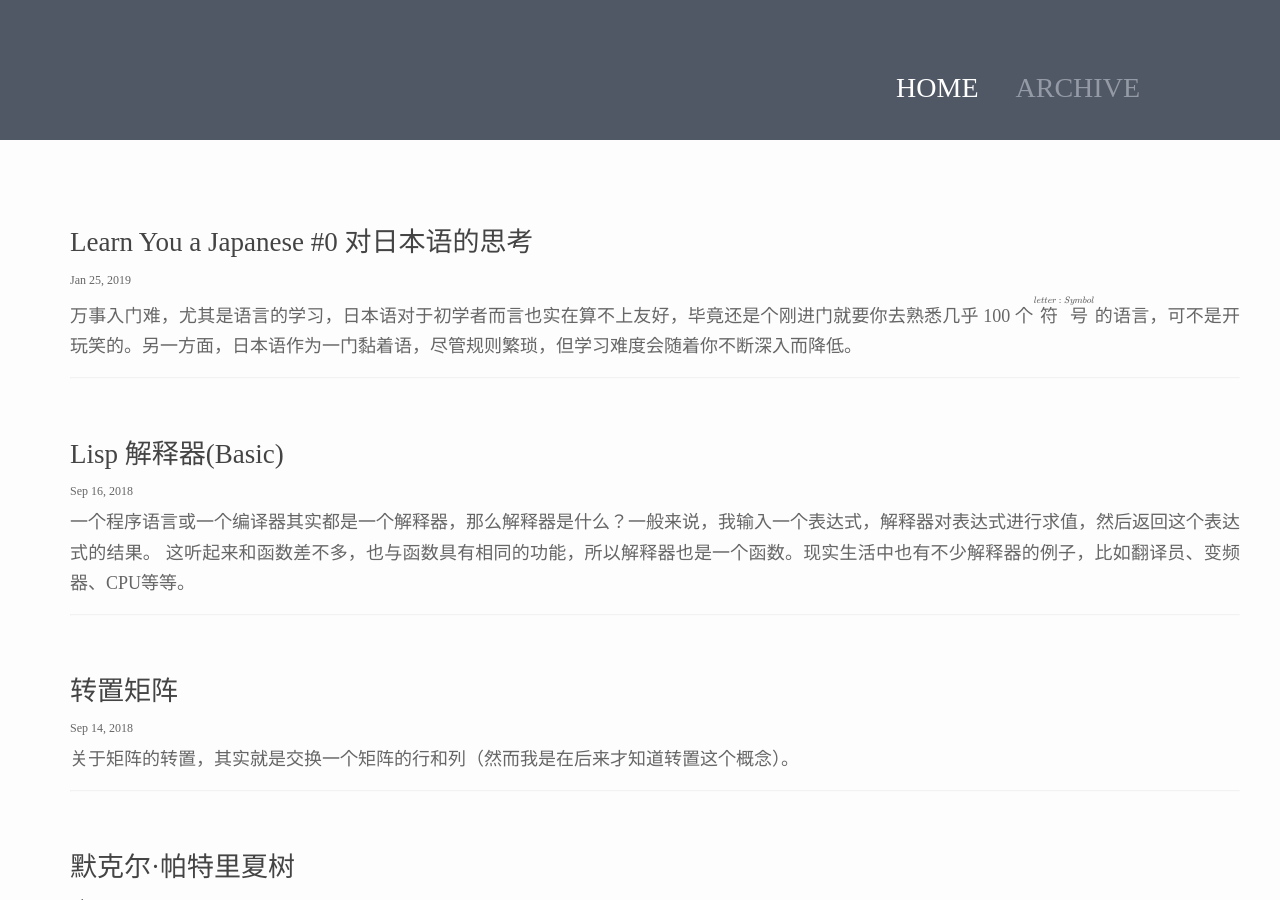
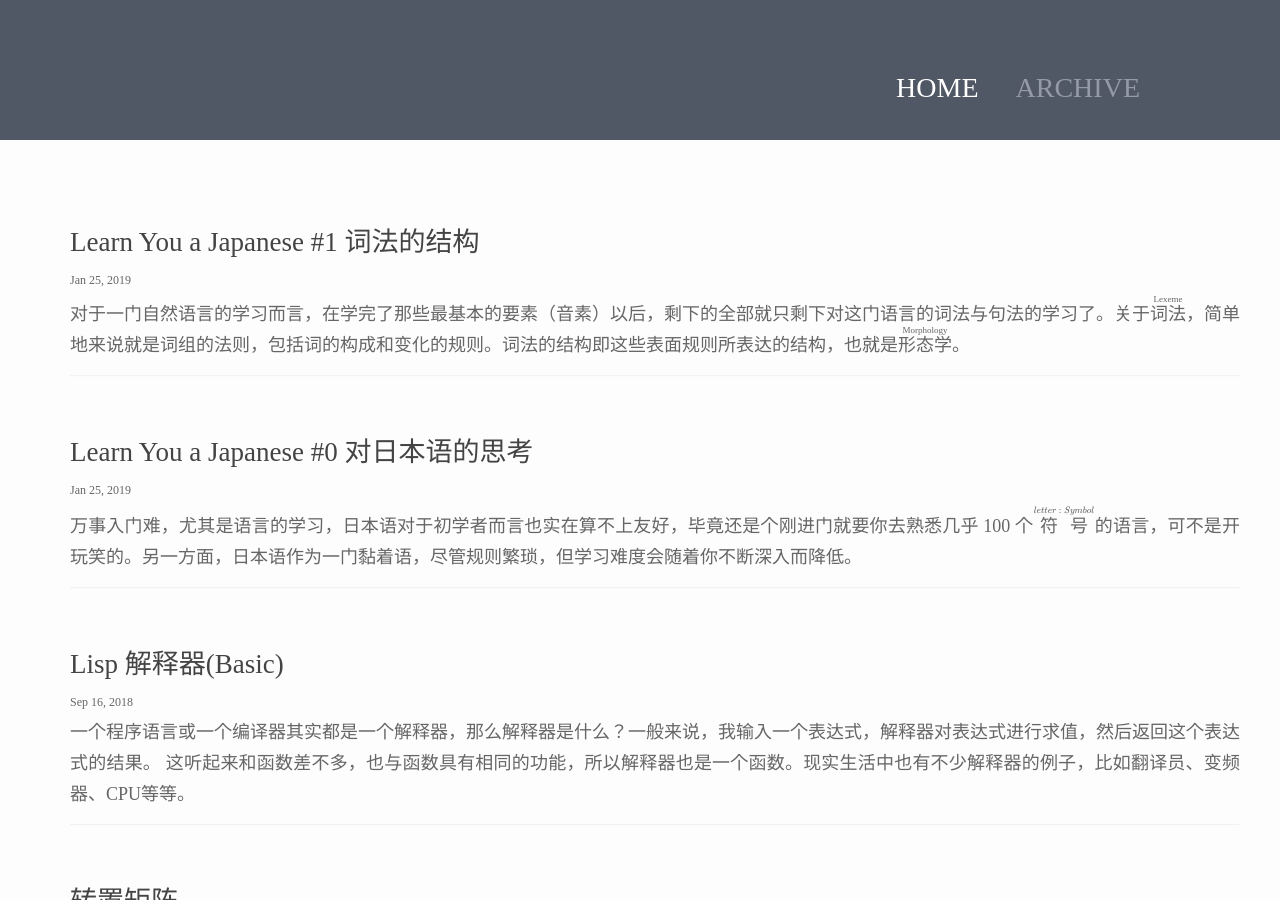
Before and after one commit to ldcc/ldcc.github.io, a Jekyll site: the page built from index.html, in a window 1280 px wide and 900 px high. Built offline with Jekyll 4.4.1, drawn with Linux system fonts in a browser that asks for light colours; formulas are drawn with MathJax 3; some of the changed lines change nothing that is shown.

Commit message:
syntax-jp beta6

```diff
--- a/_posts/syn-jpn/2019-01-24-syn-jpn0.md
+++ b/_posts/syn-jpn/2019-01-24-syn-jpn0.md
@@ -82,9 +82,9 @@
 
 	抛开发音部分不谈，我个人觉得平假名更像是英语的拉丁字母或者汉语的笔画一样的存在，是整套文字系统中的原子部分。
 
-	说起来我（默）读假名的时候有一个坏习惯，就是在看到一个假名的时候总是要先想象一下它的罗马音，这应该算是不熟练的表现吧。如果假名和拉丁字母是位于同格的存在，那么我们在看到一个假名时浮现出来的应该是这个符号所代表的声音或者是一张嘴的形状才对。
+	说起来我刚开始学假名的时候有一个坏习惯，就是在看到一个假名的时候总是要先想象一下它的罗马音，这应该算是不熟练的表现吧。如果假名和拉丁字母是位于同格的存在，那么我们在看到一个假名时浮现出来的应该是这个符号所代表的声音或者是一张嘴的形状才对。
 
-	我想表达的是，比如 $$あ$$ 这个符号它就是读 $$あ$$，而不是读 $$\romize{A}$$，$$しょ$$ 就是读 $$しょ$$ 而不是 $$\romize{SHO}$$ 或者 $$\romize{SYO}$$。。。
+	我想表达的是，比如『あ』这个符号它的发音就是读「あ」，而不是读 $$\romize{A}$$，『しょ』就是读「しょ」而不是 $$\romize{SHO}$$ 或者 $$\romize{SYO}$$。。。
 
 	使用罗马音去注释平假名，这种用一套发音系统去解释另一套发音系统的方法，就像早期的 Lisp 编译器，仅仅只是把 Lisp 编译成 C，再调用 C 语言的编译器编译成汇编，是效率低下的且存在误差的。
 
@@ -108,7 +108,7 @@
 
 ## 自然语言与计算机语言
 
-Chromsky 倾向于将语言看作是一个（有限的或无限的）的句子集，每个句子的长度都是有限的，并且是由有限的音素集构成。所有语言或书面形式的自然语言都是这种意义上的语言，因为每种自然语言都有有限数量的音素，尽管有无限多的句子，但每个句子都可以表现为这些音素的有限序列（序列意味着出现次序是重要的）。类似地，“句子”的集合在一些形式化的数学系统中可以也被认为是一种语言。
+Chromsky 倾向于将语言看作是一个（有限的或无限的）的句子集，每个句子的长度都是有限的，并且是由有限的音素集构成。所有语言或书面形式的自然语言都是这种意义上的语言，因为每种自然语言都有有限数量的音素，尽管有无限多的句子，但每个句子都可以表现为这些音素的有限序列（序列意味着出现次序是重要的）。类似地，『句子』的集合在一些形式化的数学系统中可以也被认为是一种语言。
 
 而对于计算机而言，当我们尝试使用某种编程语言去表达某种想法的时候，**我们应该特别注意语言本身提供的将简单的想法组合形成更复杂的想法的手段**。而任何强大的语言都应该具有三种机制去达成这项目的：
 
@@ -124,7 +124,7 @@
 
 紧接着使用这一个或多个音素组合成复合音素，最后我们将这个复合音素抽象成具体的概念，赋予了它实际意义。
 
-举个实际的例子，比如说**「<ruby>私<rt>わたし</rt>（$$\romize{Watashi}$$）</ruby>」**这个词组，它是一个代词，由三个音素「わ、た、し」按次序组合成「わたし」后，为了避免这个「わたし」和代表了其它概念但也是由「わたし」组成的复合音素相混淆，又把这个「わたし」写成了「私」，表达的是**“我”**。事实上，如果要打破砂锅问到底「私」究竟是什么的话，答案是「私」不是我，它只是一个符号，只是这个符号被用来代表柏拉图概念下的『我』。
+举个实际的例子，比如说**「<ruby>私<rt>わたし</rt>（$$\romize{Watashi}$$）</ruby>」**这个词组，它是一个代词，由三个音素「わ、た、し」按次序组合成「わたし」后，为了避免这个「わたし」和代表了其它概念但也是由「わたし」组成的复合音素相混淆，又把这个「わたし」写成了「私」，表达的是**『我』**。事实上，如果要打破砂锅问到底「私」究竟是什么的话，答案是「私」不是我，它只是一个符号，只是这个符号被用来代表柏拉图概念下的『我』。
 
 但更重要的则是我现在可以自由地使用「私」，让「私」与其它音素组合，或者把它当作一个基本元素用在更复杂的组合中，一个句子就是这么组成的。当然一个合乎文法的句子还是需要按照既定的语法规则进行组合，一个不合文法的句子一般都会使人感到浑惑。
 
--- /dev/null
+++ b/_posts/syn-jpn/2019-01-24-syn-jpn1.md
@@ -0,0 +1,174 @@
+---
+layout: post
+title: Learn You a Japanese &num;1 词法的结构
+category: LANG
+date: 2019-01-25
+---
+
+对于一门自然语言的学习而言，在学完了那些最基本的要素（音素）以后，剩下的全部就只剩下对这门语言的词法与句法的学习了。关于<ruby>词法<rt>Lexeme</rt></ruby>，简单地来说就是词组的法则，包括词的构成和变化的规则。词法的结构即这些表面规则所表达的结构，也就是<ruby>形态学<rt>Morphology</rt></ruby>。
+
+> 注意！本系列文章所进行讨论的日本语专指现代标准日本语，其它日本语均不在讨论范畴中。
+$$
+\newcommand{romize}[1]{\mathrm{#1}}
+$$
+
+<br />
+
+---
+
+<br />
+
+## 十大品词
+
+在开始讲词法之前，我先简单概括下日本语的词性系统，即词的语法分类。在日本语中，存在十种词类，所谓「十大品词」。
+
+十大品词之间的关系我通过斥巨资（时间）打造了一张思维导图如下：
+
+[![pos]][pos]
+
+> 请问这种思维导图要怎么做啊？别问，问就是 Tex+TikZ，最后用 Inkscape 编译成 svg。
+
+为什么我没有做成传统教学材料里的简单树形结构，而是这种有环网状拓扑结构？确实树形图和表格形式对于词的性质和分类能够看起来很直观，但我的理由也很简单，我想表达这些品词与品词之间的某种关系和联系。
+
+如果你不拘小节的话，可以偷换一下这里的模型，自立语和付属语就是实词和虚词，活用与非活用即意味着词缀是否会产生变化。
+
+可以看到十大品词中有足足四种是有必要用上活用的，而这套活用规则本身又繁琐至极，可以说是写满了的模式匹配。活用虽然并不晦涩，却由于篇幅过长而变得难以应付，所以在学习的过程中也常常伴随着烦躁和痛苦。
+
+### 1. 体言 $$\equiv_{def}$$ 名词
+
+体言是泛指一切物体以及指代物体名字的词组，从上面的图中可以看到体言只涵盖了名词，所以干脆把体言定义为名词也并不是一件多过分的事。而代词和数词又是名词的子集，从这一点上进行分析，似乎日本人眼中，数量的概念也是存在着实体的。
+
+体言属于非活用的词类之一，这同时意味着其它的品词与体言组合成复合词组时，体言总是不需要变化。
+
+由于日本语有专用的助词来决定词组在句子中的地位（成分），只要使用不同的助词即可断言词组在句子中的格，所以体言无需对格产生变化是情理之中。举个英语中的例子，当“我”作为主格时用 **“$$\romize{I}$$”**，而作属格时又用 **“$$\romize{Me}$$”**。
+
+相比起其它品词，即使是初学者想要辨识出一句话中的体言成分也可以说是信手拈来，原因就是以上提到的格助词。
+
+### 2. 用言 $$\xrightarrow[]{\mathrm{活用}}$$ 用言$$^\prime$$
+
+用言是指那些能够活用以适应句子结构的**自立语**词组，这些词组多数情况下都充当了句子里的谓语角色。动词、形容词、形容动词都是用言的一种，动词和形容词应该不用我来告诉你有什么用吧，关于形容动词不用过于纠结它的名字，因为它就是应用了另一套活用规则的形容词而已。
+
+说个轶事，英语起初将形容动词翻译为 <ruby>Na-adjective<rt>な形容词</rt></ruby>，之后由于发现形容动词与名词的诸多相似性，又改成了 <ruby>Adjectival noun<rt>形容词性名词</rt></ruby>。
+
+由于这三种品词在句子中的作用、地位、成分，甚至能够出现的位置都是十分类似的，这意味着我们几乎能够平等地去对待和使用它们了，只是它们具体的处理手段（活用）不同而已。
+
+这样做的好处有什么？再举个英语中的例子，英语中的许多常见形容词如「A major question」中的「major」一词就不能用在谓语位置，换句话说「The question major」是不符合文法语法的，所以才需要在「major」前加上系动词「is」形成主系表结构「The question is a major one」，不过此时「major」也已经成为表语而不再是谓语了。
+
+再说个轶事，谓语的英文叫作 Predicate，而表语的翻译是叫作 Predicative，它们之间的关系不言而喻。另外为什么要翻译成表语，太怪了。。。
+
+活用在进行变化时，词组的语尾（送假名），乃至整个词组都可能发生变化。变化后的词组可以通过与其它词组进行组合（包括助词）来表示时态变化、词类变化、语态等文法上的功能，且几乎所有的活用都是规律的。
+
+活用变化一般被分为六种（不是我分的），对应了六种形态：未然形、连用形、终止形、连体形、假定形、命令形。
+
+> 现今所说的『推量形』并非是一种独立的形态，而是未然形的一种形式。
+
+为了维持文章的连贯性以避免阅读时会产生不必要的分散性、碎片性，这里只写词性，关于用言的其它细节部分我决定写在文章的[后半部分](#活用的变换)。
+
+### 3. 连体词、接续词、副词、感动词
+
+十大品词中有着一类词，它的性质与两类形容词十分相似，它的名字叫连体词。连体词与形容词最最主要的不同就是连体词无法应用活用的规则，无法活用就相当于在根源上断绝了它的表达力，而表达力不足又导致了它注定无法当作谓词来使用。所以我猜一开始为品词取名那些人发现了这个问题之后，思前想后发现这类词只能像形容词的连体形一样连着体言去修饰它的性质和状态，就干脆叫连体词算了。
+
+摸了。。。
+
+### 4. 虚词 $$\sqsupseteq$$ $$\left\{ 助词，助动词 \right\}$$
+
+我他妈摸爆！
+
+<div align="right"><h2>つづく</h2></div>
+
+<!--
+### 5. 词$$_1$$ $$\circ$$ 词$$_2$$ $$\stackrel{?}{=}$$ 词$$_3$$
+
+上一章就音素而言稍微谈了一点关于组合的方式，
+
+第七种形态，
+
+教材只写了变化，没有写组合
+
+但是，体言真的没有活用吗？在接着往下看之前，不妨把体言的活用当作一种 $$x \rightarrow x$$ 的自态射（自圈），即它的活用就是他自己。
+
+
+可以简单地形式化如下：
+
+$$\frac{\Gamma \vdash x : \sigma \qquad \Gamma \vdash u : \sigma}{\Gamma \vdash x \circ u : \sigma}$$
+
+其中 $$\sigma\subset \{名词, 动词, 形容词, ...\}$$，$$\tau$$ 是某种自立语（包括体言）的类型。
+
+<br />
+
+---
+
+<br />
+
+## 活用的变换
+
+对于连体形，我们可以构造 lambda 抽象：
+
+$$
+  \frac{\Gamma \vdash x : \sigma \qquad \Gamma, x : \sigma \vdash t : \sigma \xrightarrow{连体} \tau }
+       {\Gamma \vdash \lambda x : \sigma . t(x) : \sigma \rightarrow \tau}
+$$
+
+其中 $$\sigma$$ 是用言的类型，$$\tau$$ 是连体词的类型。
+
+对于连用形，突然想到个笑话：
+
+- よくない。
+- なくよくない。
+- なくなくよくない。
+- なくなくなくよくない。
+- 。。。。。。
+
+less ness
+
+虽然很怪，但还是笑死我了，不动点组合子，哈哈哈，，，
+
+<br />
+
+---
+
+<br />
+
+
+
+<!--
+## 音韵的结构
+
+## 句法的结构
+
+原则上你还是可以通过其它简单的规则将你的想法组合成符合文法的句子，组成的句子可能变得很怪，但你却不能说它是文法错误的。我不信存在一个句型是无可代替的，只有它才能表达出某种意思，因为如果真的有，那它就是词汇而不是句式了。
+
+句子的成分，语义关系，格由格助词断言，语序显得**不那么**重要，意思到位
+
+
+实际上可以一个句式和一个词组是没有太大区别的
+
+### 词法闭包
+
+### 谓词是句子的核心
+
+说起来，用言 和 体言这个称呼其实有点怪， 体：主体：body，用：APPLY
+
+这一部分不太准确。显然，宾语补足语和双宾语是三个参数的动词的两种重载。He makes me happy.就不能说成He makes me hapiness.，后者属于参数类型传错了。
+
+<!--
+$$
+\begin{CD}
+K(X) @>>{qq}> H(X;\mathbb Q);\\
+@VVV @VVV \\
+K(Y) @>{ch}>> H(Y;\mathbb Q);
+\end{CD}
+$$
+
+$$
+\cfrac{\Gamma \vdash A, \Delta \qquad \Sigma, A \vdash \Pi} {\Gamma, \Sigma \vdash \Delta, \Pi} \quad(\mathit{Cut})
+$$
+-->
+
+<ruby><rt></rt></ruby>
+
+
+{% assign res = page.path | remove: "_posts/" | split: "/" | first | prepend: site.res %}
+
+
+[pos]: {{res}}/pos.svg
```
